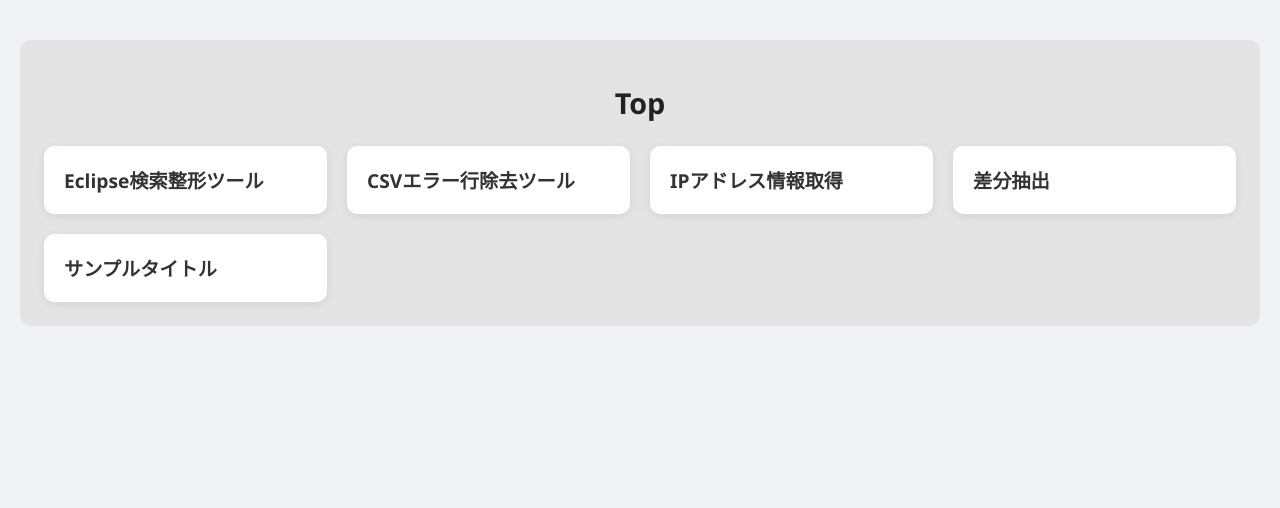
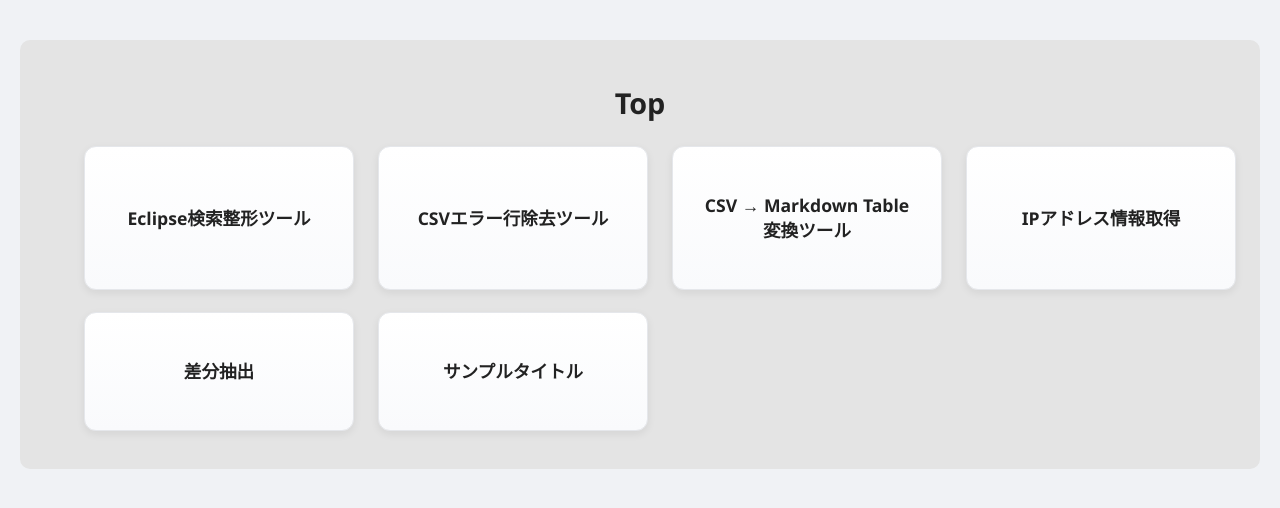
Before and after one commit to Ok-masato/js_index, a plain HTML site: page index.html in a window 1280 px wide. Drawn offline with Linux system fonts and the light colour scheme.

Commit message:
csv to md

```diff
--- a/index.html
+++ b/index.html
@@ -21,6 +21,11 @@
           {
             title: "CSVエラー行除去ツール",
             url: "csv-error-row-remover.html",
+            external: false,
+          },
+          {
+            title: "CSV → Markdown Table 変換ツール",
+            url: "csv-to-markdown.html",
             external: false,
           },
           {
--- a/style.css
+++ b/style.css
@@ -25,65 +25,80 @@
 
 /* ===== グリッド ===== */
 .l-grid {
-      list-style: none;
-      padding: 0;
   display: grid;
   grid-template-columns: repeat(auto-fit, minmax(260px, 1fr));
-      gap: 20px;
-      margin: 0;
+  gap: 24px;
+  align-items: stretch;
 }
 
 /* ===== カード ===== */
 .c-card {
-      position: relative;
-      background: white;
-      border-radius: 10px;
-      box-shadow: 0 2px 10px rgba(0, 0, 0, 0.08);
-      overflow: hidden;
-      transition: transform 0.2s ease, box-shadow 0.2s ease;
+  position: relative; /* 👈 全体リンクに必要 */
+  background: linear-gradient(180deg, #fff 0%, #f9fafc 100%);
+  border: 1px solid #e5e7eb;
+  border-radius: 12px;
+  display: flex;
+  flex-direction: column;
+  justify-content: stretch;
+  height: 100%; /* 👈 gridセルに合わせて伸びる */
+  box-shadow: 0 3px 8px rgba(0, 0, 0, 0.07);
+  transition: transform 0.25s ease, box-shadow 0.25s ease;
 }
 
 .c-card:hover {
-      transform: translateY(-4px);
-      box-shadow: 0 6px 16px rgba(0, 0, 0, 0.15);
+  transform: translateY(-6px);
+  box-shadow: 0 8px 20px rgba(0, 0, 0, 0.15);
 }
 
-    /* 全体をクリック可能に */
+/* ===== 全体クリック領域 ===== */
 .c-card__detail {
   position: absolute;
   inset: 0;
-      z-index: 0;
+  z-index: 10;
+  cursor: pointer;
 }
 
-    /* 本文エリア */
+/* ===== カード本文 ===== */
 .c-card__body {
-      padding: 20px;
-      position: relative;
-      z-index: 1;
+  flex: 1; /* 👈 中身が少なくても伸びる */
+  padding: 24px;
+  display: flex;
+  justify-content: center;
+  align-items: center; /* 中央配置 */
+  text-align: center;
+  z-index: 20;
+  pointer-events: none; /* 背景リンクにクリック通す */
 }
 
+.c-card__body a {
+  pointer-events: auto; /* 個別リンクを生かす */
+}
+
+/* ===== タイトル ===== */
 .c-card__title {
-      margin: 0;
-      font-size: 1.2rem;
+  font-size: 1.1rem;
+  font-weight: 600;
+  line-height: 1.4;
 }
 
 .c-card__title a {
   text-decoration: none;
-      color: #333;
-      font-weight: 600;
+  color: #222;
+  display: inline-block;
+  padding: 0.2em 0.4em;
 }
 
 .c-card__title a:hover {
   color: #0078d7;
 }
 
-    /* サムネイル（もし後で追加する場合用） */
+/* ===== サムネイル（将来用） ===== */
 .c-card__thumbnail img {
   width: 100%;
   display: block;
 }
 
-    /* 視覚的に隠す（アクセシビリティ用） */
+/* ===== 視覚的に隠す ===== */
 .u-visuallyHidden {
   position: absolute;
   width: 1px;
```
Also changed, not shown: csv-to-markdown.html (added, +125 -0 lines). Lines whose indentation alone changed are shown as unchanged.
